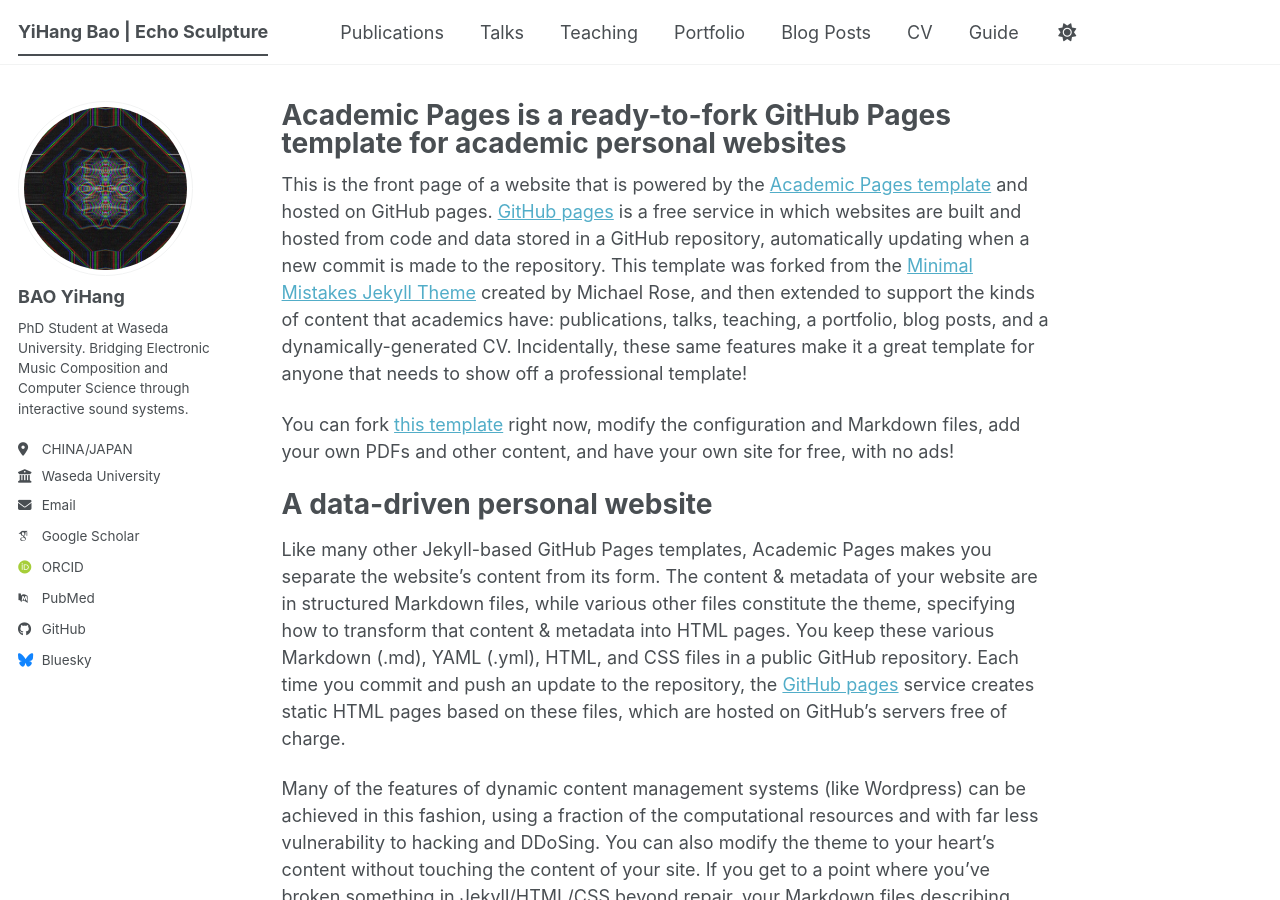
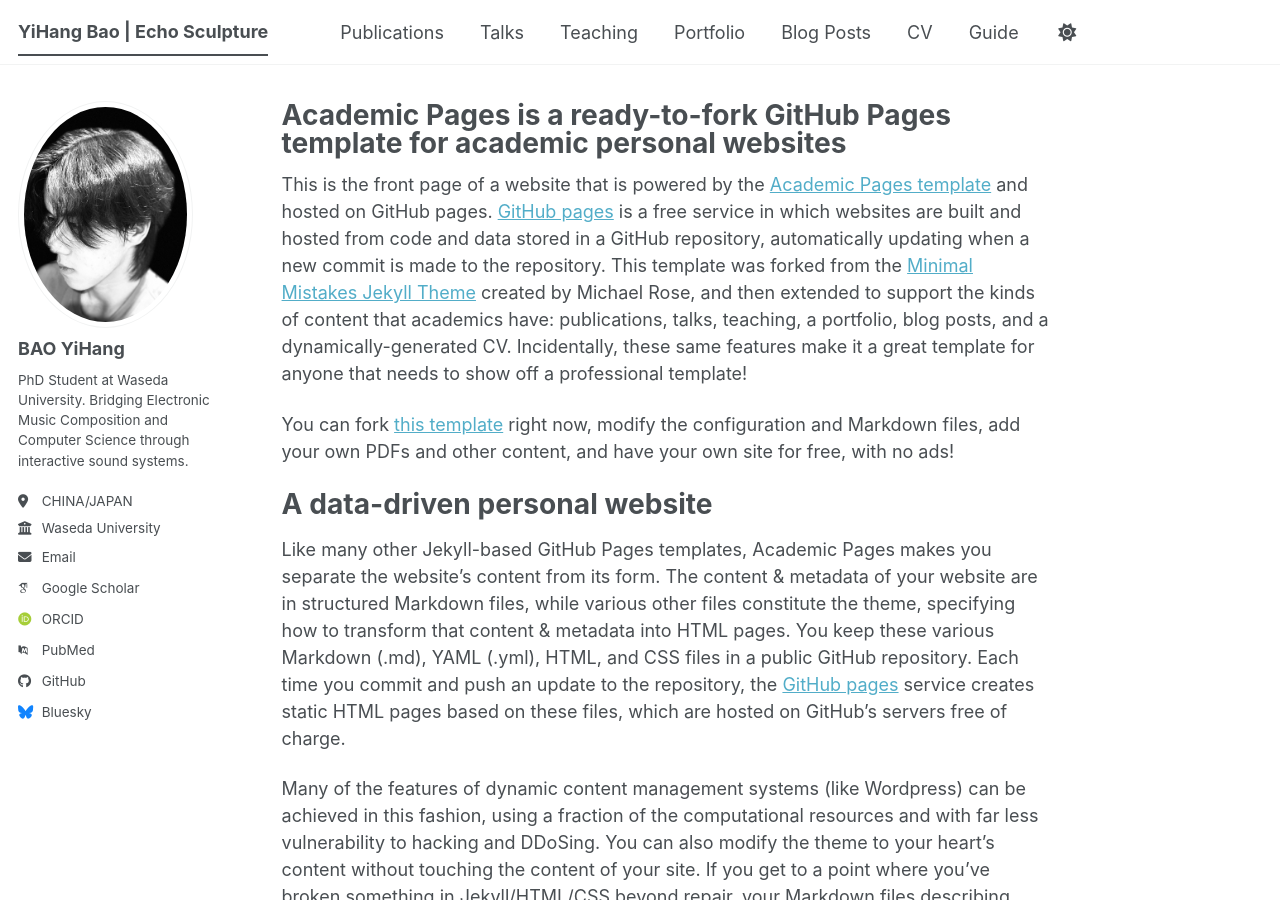
Before and after one commit to Echo-Sculpture/Echo-Sculpture.github.io, a Jekyll site: the page built from _pages/about.md, in a window 1280 px wide and 900 px high. Built offline with Jekyll 4.4.1, drawn with Linux system fonts in a browser that asks for light colours; some web fonts are replaced; a script bundle is joined from its source files by our own code; library files that are not in the unit come from our copies.

Commit message:
Change site URL and update avatar image
Updated the site URL and avatar image in the configuration.

```diff
--- a/_config.yml
+++ b/_config.yml
@@ -13,7 +13,7 @@
 title_separator          : "-"
 name                     : &name "YiHang Bao"
 description              : &description "PhD Student at Waseda University | Electronic Music Composer"   # Update this with a general description of your site, this is the default if not overridden by a page
-url                      : https://academicpages.github.io # The base hostname & protocol for your site e.g. "https://[your GitHub username].github.io",
+url                      : https://Echo-Sculpture.github.io # The base hostname & protocol for your site e.g. "https://[your GitHub username].github.io",
                                                            # or if you already have some other page hosted on Github then use "https://[your GitHub username].github.io/[Your Repo Name]"
 baseurl                  : "" # the subpath of your site, e.g. "/blog"
 repository               : "academicpages/academicpages.github.io"
@@ -23,7 +23,7 @@
 #               Additional customization can be done by editing /_includes/author-profile.html
 author:
   # Biographic information
-  avatar           : "11.jpg"
+  avatar           : "profile.png"
   name             : "BAO YiHang"
   pronouns         : # example: "she/her"
   bio              : "PhD Student at Waseda University. Bridging Electronic Music Composition and Computer Science through interactive sound systems."
```
